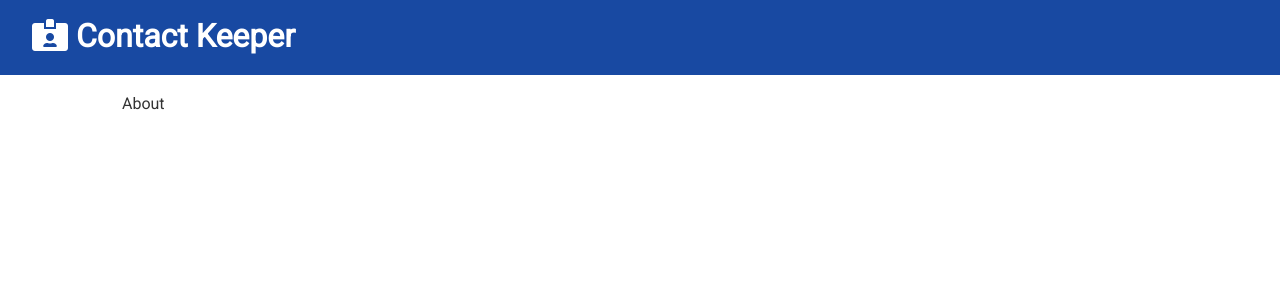
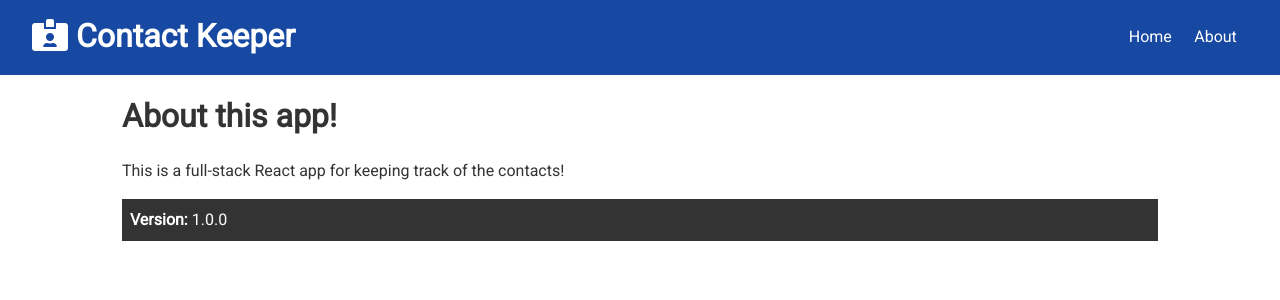
Before and after one commit to shashank-bhatotia/contact-keeper, a React (Create React App) app in the folder client/: page /about in a window 1280 px wide. Shown: the top 300 px of the page. Built offline with nearby package versions, Linux system fonts and the light colour scheme.

Commit message:
Update Home and About Component

```diff
--- a/client/src/App.js
+++ b/client/src/App.js
@@ -8,7 +8,7 @@ import About from "./components/pages/About";
 const App = () => {
   return (
     <Router>
-      <Fragment className="App">
+      <Fragment>
         <Navbar />
         <div className="container">
           <Switch>
--- a/client/src/components/layout/Navbar.js
+++ b/client/src/components/layout/Navbar.js
@@ -1,4 +1,5 @@
 import React from 'react';
+import { Link } from "react-router-dom";
 import PropTypes from 'prop-types';
 
 const Navbar = ({ title, icon }) => {
@@ -7,6 +8,14 @@ const Navbar = ({ title, icon }) => {
       <h1>
         <i className={icon} /> {title}
       </h1>
+      <ul>
+        <li>
+          <Link to="/">Home</Link>
+        </li>
+        <li>
+          <Link to="/about">About</Link>
+        </li>
+      </ul>
     </div>
   )
 }
--- a/client/src/components/pages/About.js
+++ b/client/src/components/pages/About.js
@@ -1,10 +1,18 @@
-import React from 'react';
+import React, { Fragment } from 'react';
 
 const About = () => {
   return (
-    <div>
-      About
-    </div>
+    <Fragment>
+      <h1>
+        About this app!
+      </h1>
+      <p className="my-1">
+        This is a full-stack React app for keeping track of the contacts!
+      </p>
+      <p className="bg-dark p">
+        <strong>Version: </strong> 1.0.0
+      </p>
+    </Fragment>
   )
 }
 
```
